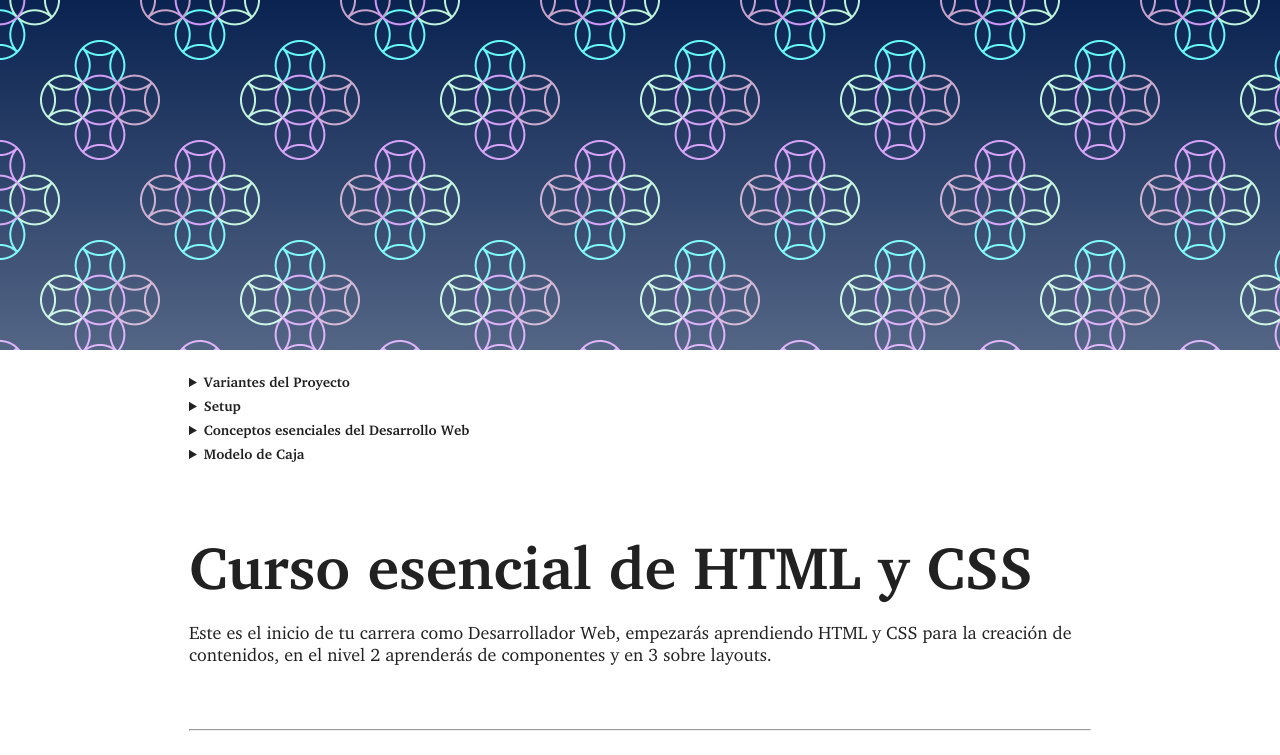
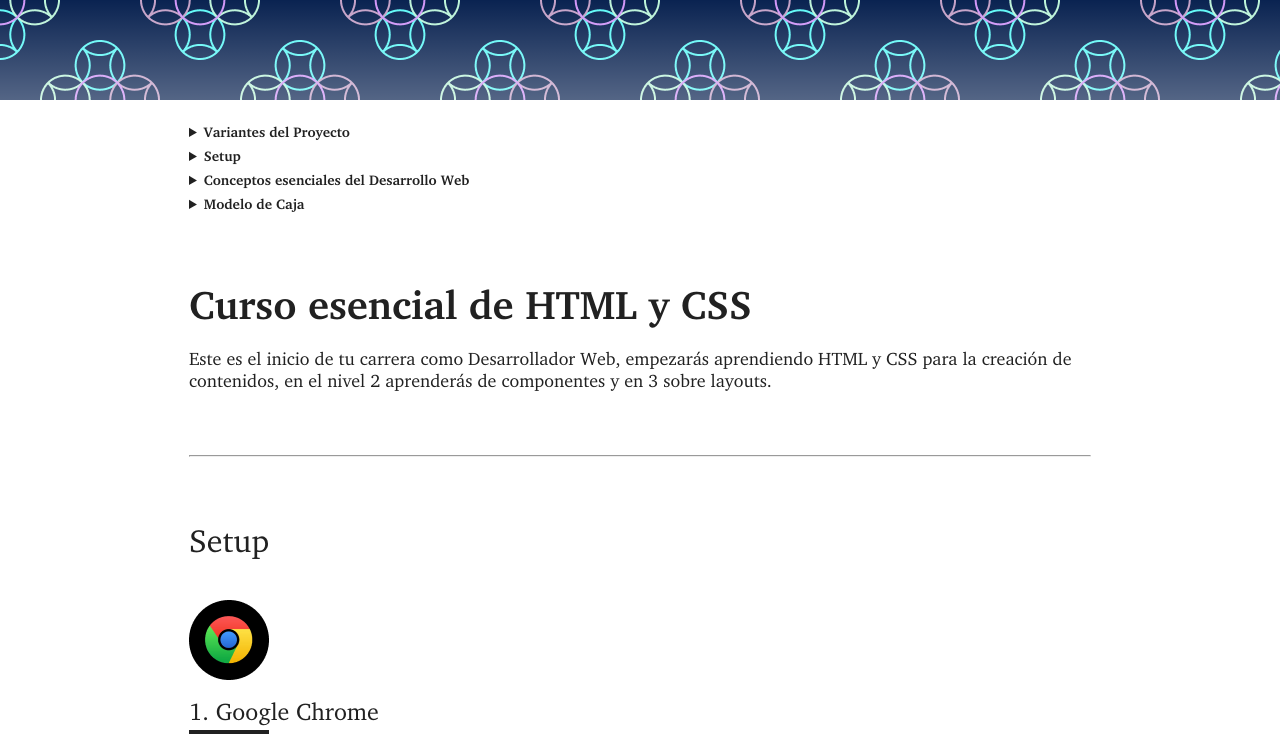
Before and after one commit to HugoDLyo/proyecto_blog, a plain HTML site: page index.html in a window 1280 px wide. Shown: the top 755 px of the page. Drawn offline with Linux system fonts and the light colour scheme.

Commit message:
Correcciones en los archivos .css

```diff
--- a/css/index.css
+++ b/css/index.css
@@ -93,7 +93,7 @@ nav details summary
 
 h1
 {
-    font-size: 60px; /*3.75em*/
+    font-size: 40px; /*3.75em*/
     margin-top: 64px;
     margin-bottom: 16px;
 }
@@ -137,7 +137,8 @@ h3
 .section-content img
 {
     margin-top: 40px;
-    max-width: 100%;
+    max-inline-size: 100%;
+    display: block;
 }
 
 .section-content h3
@@ -207,12 +208,13 @@ pre
 .hero
 {
     background: linear-gradient(to top, rgba(255,255,255,.3), transparent), url(../images/pattern.png);
-    height: 350px;
+    height: 100px;
 }
 
 .wrapper
 {
-    width: 902px;
+    max-width: 902px;
+    width: 90%;
     margin: auto;
 }
 
--- a/css/nemiumd.css
+++ b/css/nemiumd.css
@@ -221,7 +221,7 @@ pre
     border-radius: 8px;
     border: 10px solid var(--boder);
     box-shadow: -10px 10px 0 0 var(--shadow);
-    margin-block-end: 30px;
+    margin-block-end: 40px;
     font-size: 16px;
     line-height: 16px;
     font-family: var(--fontFamily);
--- a/css/nemiume.css
+++ b/css/nemiume.css
@@ -1,4 +1,4 @@
-@import url('https://fonts.googleapis.com/css2?family=Nunito:ital,wght@0,400;0,700;1,400;1,700&display=swap');
+@import url('https://fonts.googleapis.com/css2?family=Montserrat:ital,wght@0,400;0,700;1,400;1,700&display=swap');
 
 :root
 {
@@ -11,7 +11,7 @@
     --negro: #000;
 
     --footer: #EEBBC3;
-    --fontFamily: 'Nunito', sans-serif;
+    --fontFamily: 'Montserrat', sans-serif;
 }
 
 html
@@ -169,7 +169,7 @@ blockquote
     background-color: var(--cita);
     border-radius: 8px;
     line-height: 32px;
-    font-size: 24px;
+    font-size: 16px;
     padding-inline: 24px;
     padding-block: 24px;
 }
@@ -341,6 +341,10 @@ footer
         block-size: 350px;
     }
 
+    blockquote {
+        font-size: 24px;
+    }
+
     .footer p {
         font-size: 30px;
     }
```
Also changed, not shown: images/dark/facebook.png (added), images/dark/instagram.png (added), images/dark/twitter.png (added).
